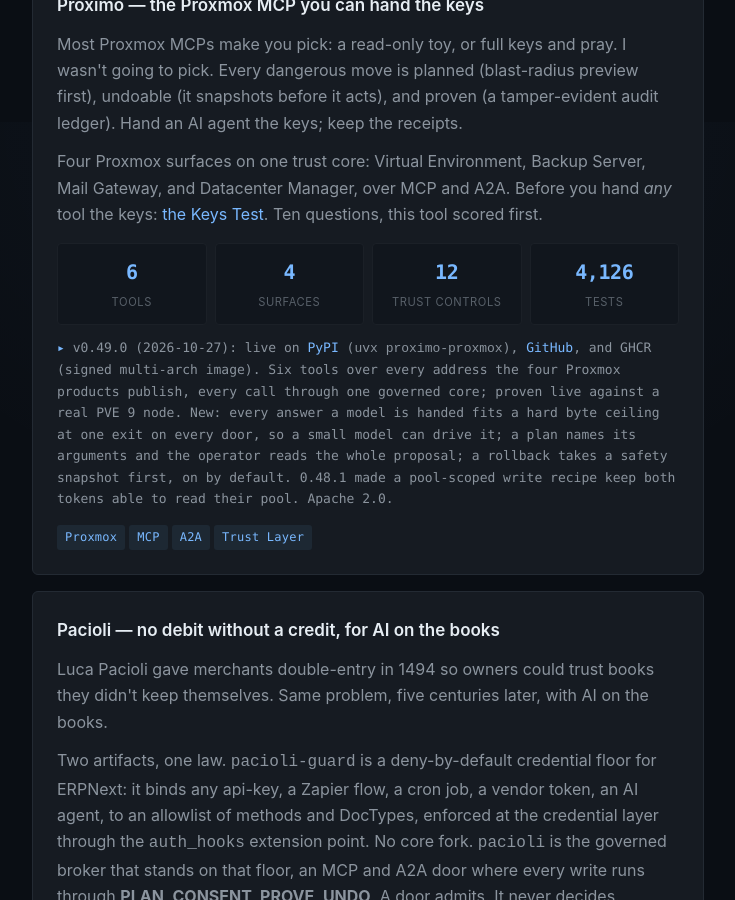
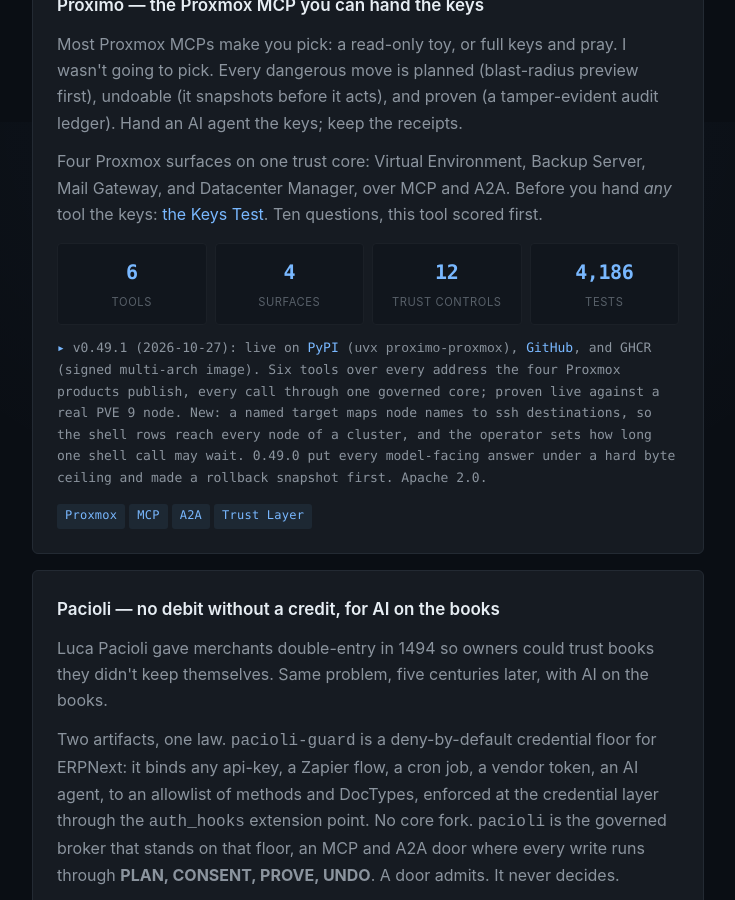
Before and after one commit to john-broadway/john-broadway.github.io, a Jekyll site: the page built from index.html, in a window 1280 px wide and 900 px high, scrolled down 1678 px. Shown: the whole window, without its empty margins (272-1007 px from the left). Built offline with Jekyll 4.4.1, drawn with Linux system fonts in a browser that asks for light colours.

Commit message:
proximo 0.49.1: the status line and the test count
Co-Authored-By: Claude Opus 5.5 <noreply@anthropic.com>

```diff
--- a/index.html
+++ b/index.html
@@ -49,9 +49,9 @@ description: Independent AI researcher and infrastructure architect. Sovereign A
       <div class="stat"><div class="num">6</div><div class="label">tools</div></div>
       <div class="stat"><div class="num">4</div><div class="label">surfaces</div></div>
       <div class="stat"><div class="num">12</div><div class="label">trust controls</div></div>
-      <div class="stat"><div class="num">4,126</div><div class="label">tests</div></div>
+      <div class="stat"><div class="num">4,186</div><div class="label">tests</div></div>
     </div>
-    <p class="status">v0.49.0 (2026-10-27): live on <a href="https://pypi.org/project/proximo-proxmox/">PyPI</a> (<code>uvx proximo-proxmox</code>), <a href="https://github.com/john-broadway/proximo">GitHub</a>, and GHCR (signed multi-arch image). Six tools over every address the four Proxmox products publish, every call through one governed core; proven live against a real PVE 9 node. New: every answer a model is handed fits a hard byte ceiling at one exit on every door, so a small model can drive it; a plan names its arguments and the operator reads the whole proposal; a rollback takes a safety snapshot first, on by default. 0.48.1 made a pool-scoped write recipe keep both tokens able to read their pool. Apache 2.0.</p>
+    <p class="status">v0.49.1 (2026-10-27): live on <a href="https://pypi.org/project/proximo-proxmox/">PyPI</a> (<code>uvx proximo-proxmox</code>), <a href="https://github.com/john-broadway/proximo">GitHub</a>, and GHCR (signed multi-arch image). Six tools over every address the four Proxmox products publish, every call through one governed core; proven live against a real PVE 9 node. New: a named target maps node names to ssh destinations, so the shell rows reach every node of a cluster, and the operator sets how long one shell call may wait. 0.49.0 put every model-facing answer under a hard byte ceiling and made a rollback snapshot first. Apache 2.0.</p>
     <div class="tags"><span>Proxmox</span><span>MCP</span><span>A2A</span><span>Trust Layer</span></div>
   </article>
 
```
